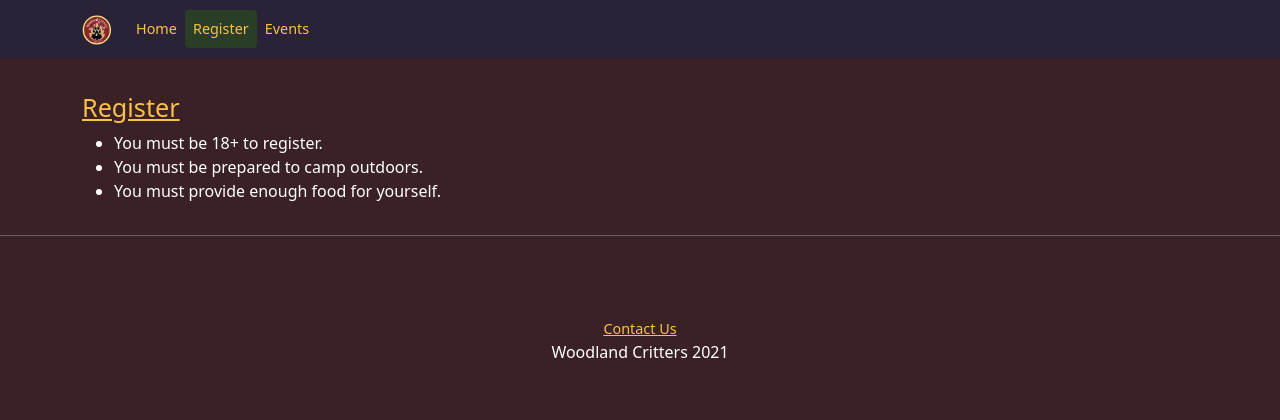
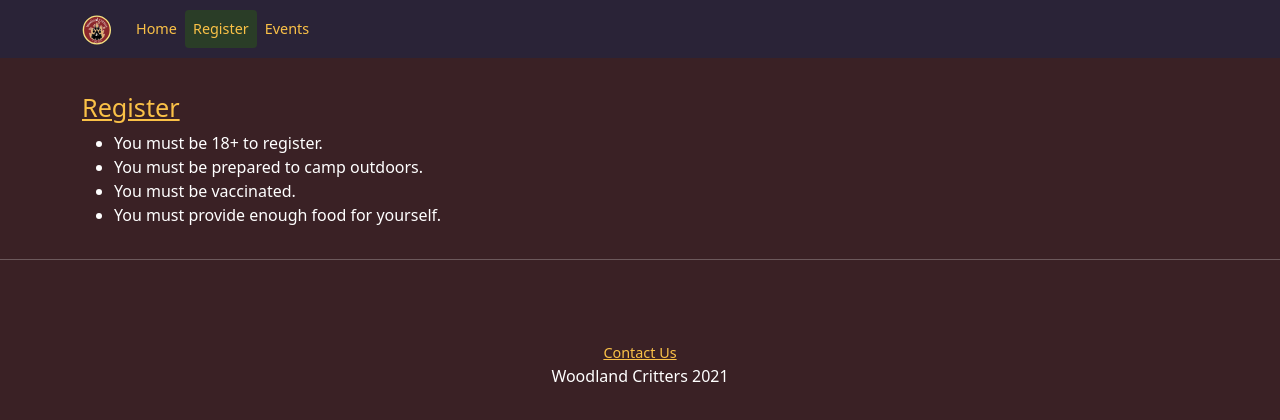
Before and after one commit to dooks/wc-app, a React (Create React App) app: page / in a window 1280 px wide. Both pictures are taken after a click on the button "Register". Shown: the top 420 px of the page. Built offline with nearby package versions, Linux system fonts and the light colour scheme.

Commit message:
Add vaccination to rules

```diff
--- a/src/Register/Register.jsx
+++ b/src/Register/Register.jsx
@@ -26,6 +26,7 @@ const Register = () => {
           {/* <li><strong>Registration is closed.</strong></li> */}
           <li>You must be 18+ to register.</li>
           <li>You must be prepared to camp outdoors.</li>
+          <li>You must be vaccinated.</li>
           <li>You must provide enough food for yourself.</li>
         </ul>
       </div>
```
